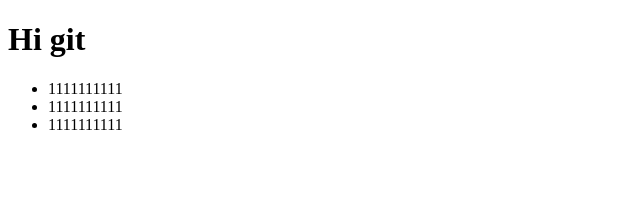
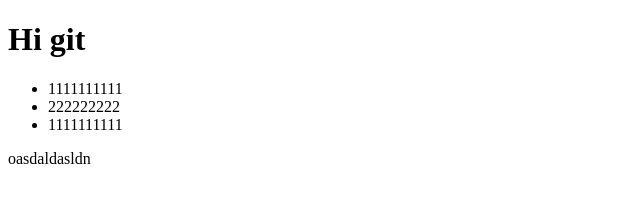
Before and after one commit to vetaluga/p2, a plain HTML site: page index.html in a window 1280 px wide. Shown: the whole page, without its empty margins (0-640 px from the left). Drawn offline with Linux system fonts and the light colour scheme.

Commit message:
changes 1

```diff
--- a/index.html
+++ b/index.html
@@ -9,8 +9,9 @@
     <h1>Hi git</h1>
     <ul>
         <li>1111111111</li>
-        <li>1111111111</li>
+        <li>222222222</li>
         <li>1111111111</li>
     </ul>
+    <p>oasdaldasldn</p>
 </body>
 </html>
```
